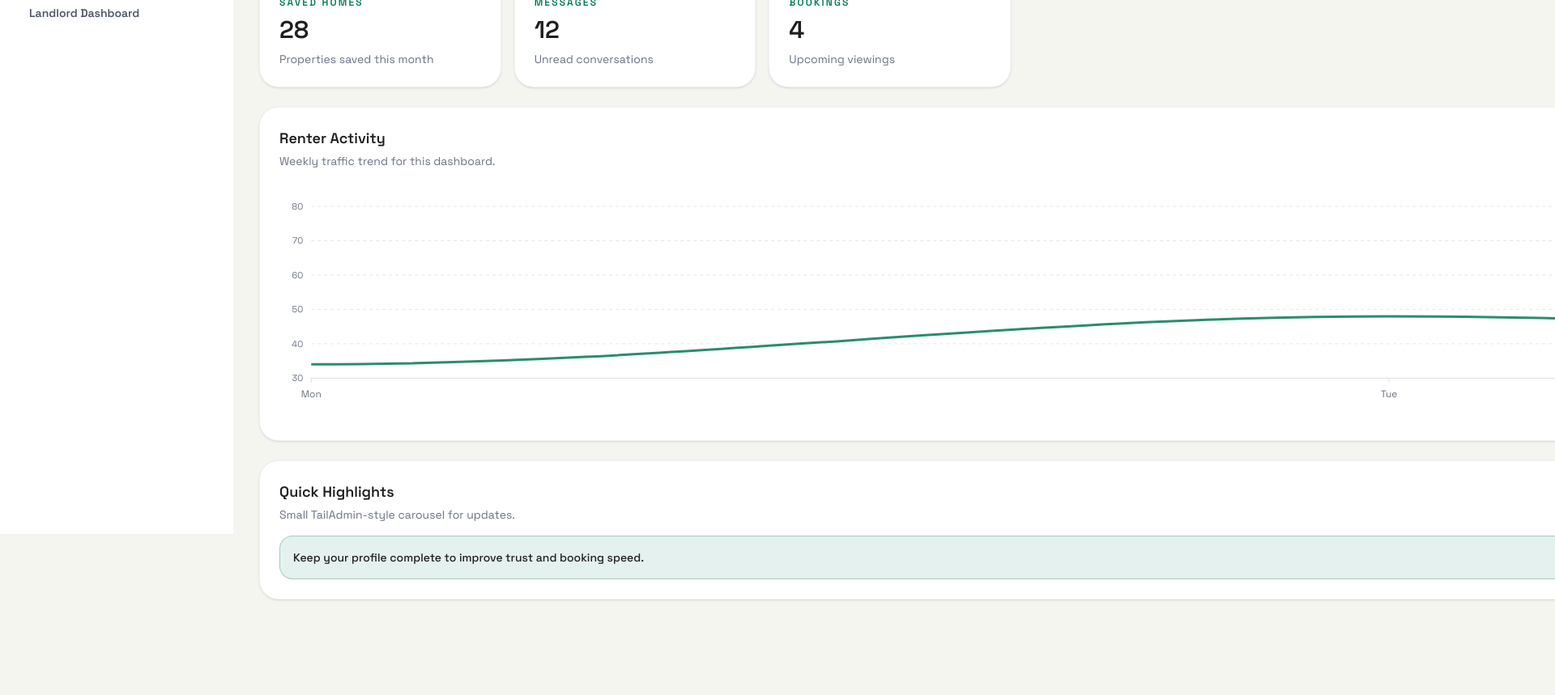
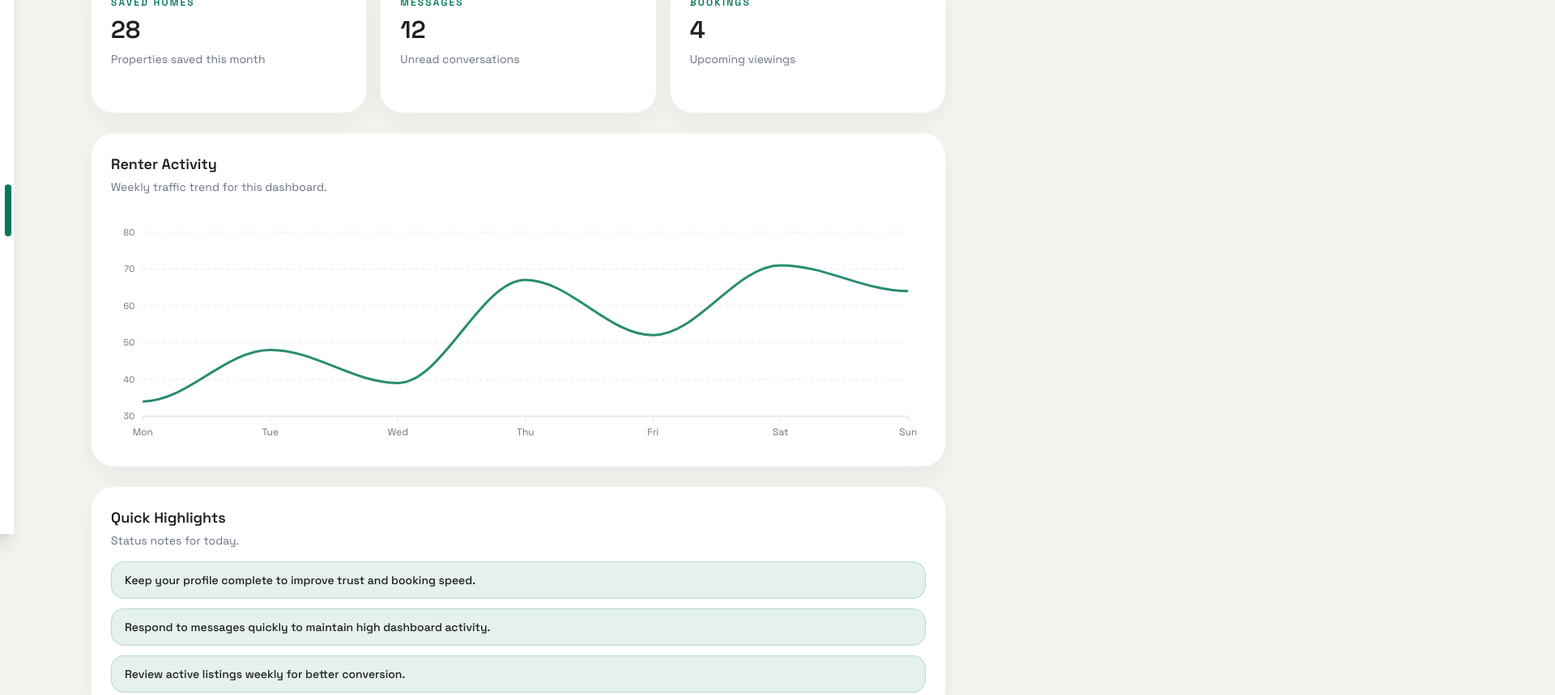
Before and after one commit to Sykurlaust/Group5, a React (Vite) app in the folder frontend/: page /dashboard/renter in a window 1280 px wide. Shown: the part 140-999 px from the top of the page at 81% size, 1920 px wide, since content can reach past the window. Before the commit the page ends 913 px from the top, so only its background shows below. Built offline with nearby package versions, Linux system fonts and the light colour scheme.

Commit message:
Polish dashboard layout and hover sidebar behavior

```diff
--- a/frontend/src/admin/components/AdminHeader.tsx
+++ b/frontend/src/admin/components/AdminHeader.tsx
@@ -7,7 +7,7 @@ const AdminHeader = () => {
 
   return (
     <header className="sticky top-0 z-20 bg-[#f5f5f0]/95 px-4 pb-4 pt-4 backdrop-blur md:px-8">
-      <div className="mx-auto max-w-[1200px] rounded-3xl border border-black/5 bg-white px-4 py-4 shadow-sm md:px-6">
+      <div className="mx-auto w-full max-w-[1120px] rounded-[28px] border border-black/5 bg-white px-4 py-4 shadow-[0_10px_30px_rgba(15,23,42,0.06)] md:px-6">
         <div className="flex flex-col gap-4 md:flex-row md:items-center md:justify-between">
           <div className="flex items-center gap-3">
             <button
--- a/frontend/src/admin/components/AdminHighlights.tsx
+++ b/frontend/src/admin/components/AdminHighlights.tsx
@@ -1,6 +1,4 @@
-import { Swiper, SwiperSlide } from "swiper/react"
-
-const slides = [
+const highlights = [
   "Keep your profile complete to improve trust and booking speed.",
   "Respond to messages quickly to maintain high dashboard activity.",
   "Review active listings weekly for better conversion.",
@@ -8,19 +6,20 @@ const slides = [
 
 const AdminHighlights = () => {
   return (
-    <section className="rounded-3xl border border-black/5 bg-white p-6 shadow-sm">
+    <section className="rounded-[28px] border border-black/5 bg-white p-6 shadow-[0_10px_30px_rgba(15,23,42,0.06)]">
       <h2 className="text-lg font-semibold text-[#1f1f1f]">Quick Highlights</h2>
-      <p className="mt-1 text-sm text-gray-500">Small TailAdmin-style carousel for updates.</p>
+      <p className="mt-1 text-sm text-gray-500">Status notes for today.</p>
 
-      <Swiper className="mt-4" slidesPerView={1} spaceBetween={12}>
-        {slides.map((slide) => (
-          <SwiperSlide key={slide}>
-            <div className="rounded-2xl border border-[#047857]/30 bg-[#047857]/10 p-4 text-sm font-medium text-[#1f1f1f]">
-              {slide}
-            </div>
-          </SwiperSlide>
+      <ul className="mt-4 space-y-3">
+        {highlights.map((highlight) => (
+          <li
+            className="rounded-2xl border border-[#047857]/20 bg-[#047857]/10 px-4 py-3 text-sm font-medium text-[#1f1f1f]"
+            key={highlight}
+          >
+            {highlight}
+          </li>
         ))}
-      </Swiper>
+      </ul>
     </section>
   )
 }
--- a/frontend/src/admin/components/AdminSidebar.tsx
+++ b/frontend/src/admin/components/AdminSidebar.tsx
@@ -8,14 +8,21 @@ const navItems = [
 ]
 
 const sidebarBase =
-  "fixed inset-y-0 left-0 z-40 w-72 bg-white p-5 shadow-xl shadow-black/5 transition-transform duration-300 lg:translate-x-0 lg:shadow-none"
+  "fixed inset-y-0 left-0 z-40 w-72 border-r border-black/5 bg-white/95 p-5 shadow-xl shadow-black/10 backdrop-blur transition-transform duration-500 ease-in-out"
 
 const AdminSidebar = () => {
   const { closeSidebar, isSidebarOpen } = useAdminSidebar()
 
   return (
     <>
-      <aside className={cn(sidebarBase, isSidebarOpen ? "translate-x-0" : "-translate-x-full")}>
+      <aside
+        className={cn(
+          sidebarBase,
+          isSidebarOpen ? "translate-x-0" : "-translate-x-full lg:-translate-x-[calc(100%-18px)]",
+          "lg:hover:translate-x-0",
+        )}
+      >
+        <div className="absolute right-[3px] top-1/2 hidden h-16 w-2 -translate-y-1/2 rounded-full bg-[#047857] shadow-sm lg:block" />
         <div className="flex items-center justify-between pb-6">
           <div>
             <p className="text-xs font-semibold uppercase tracking-[0.2em] text-[#047857]">Admin</p>
--- a/frontend/src/admin/components/AdminStatCard.tsx
+++ b/frontend/src/admin/components/AdminStatCard.tsx
@@ -6,7 +6,7 @@ type AdminStatCardProps = {
 
 const AdminStatCard = ({ helper, label, value }: AdminStatCardProps) => {
   return (
-    <article className="rounded-3xl border border-black/5 bg-white p-6 shadow-sm">
+    <article className="h-full min-h-[170px] rounded-[28px] border border-black/5 bg-white p-6 shadow-[0_10px_30px_rgba(15,23,42,0.06)]">
       <p className="text-xs font-semibold uppercase tracking-[0.18em] text-[#047857]">{label}</p>
       <p className="mt-2 text-3xl font-semibold text-[#1f1f1f]">{value}</p>
       <p className="mt-2 text-sm text-gray-500">{helper}</p>
--- a/frontend/src/admin/components/AdminTrafficChart.tsx
+++ b/frontend/src/admin/components/AdminTrafficChart.tsx
@@ -39,11 +39,11 @@ const series = [
 
 const AdminTrafficChart = ({ title }: AdminTrafficChartProps) => {
   return (
-    <section className="rounded-3xl border border-black/5 bg-white p-6 shadow-sm">
+    <section className="flex h-[413px] w-full flex-col overflow-hidden rounded-[28px] border border-black/5 bg-white p-6 shadow-[0_10px_30px_rgba(15,23,42,0.06)]">
       <h2 className="text-lg font-semibold text-[#1f1f1f]">{title}</h2>
       <p className="mt-1 text-sm text-gray-500">Weekly traffic trend for this dashboard.</p>
-      <div className="mt-4">
-        <ReactApexChart height={280} options={options} series={series} type="line" />
+      <div className="mt-4 min-h-0 flex-1">
+        <ReactApexChart height="100%" options={options} series={series} type="line" />
       </div>
     </section>
   )
--- a/frontend/src/admin/layout/AppLayout.tsx
+++ b/frontend/src/admin/layout/AppLayout.tsx
@@ -6,11 +6,11 @@ import { AdminSidebarProvider } from "../context/AdminSidebarContext"
 const AppLayout = () => {
   return (
     <AdminSidebarProvider>
-      <div className="min-h-screen bg-[#f5f5f0]">
+      <div className="min-h-screen overflow-x-hidden bg-[#f5f5f0]">
         <AdminSidebar />
-        <div className="lg:pl-72">
+        <div>
           <AdminHeader />
-          <main className="mx-auto max-w-[1200px] px-4 pb-8 md:px-8">
+          <main className="mx-auto w-full max-w-[1120px] px-4 pb-8 md:px-8">
             <Outlet />
           </main>
         </div>
--- a/frontend/src/admin/pages/LandlordDashboard.tsx
+++ b/frontend/src/admin/pages/LandlordDashboard.tsx
@@ -10,14 +10,14 @@ const LandlordDashboard = () => {
         <title>Landlord Dashboard | GC-Renting</title>
       </Helmet>
 
-      <div className="space-y-6">
-        <div className="grid gap-4 md:grid-cols-3">
+      <div className="w-full space-y-6">
+        <div className="grid w-full items-stretch gap-4 md:grid-cols-3">
           <AdminStatCard helper="Active property listings" label="Listings" value="9" />
           <AdminStatCard helper="New renter inquiries" label="Leads" value="17" />
           <AdminStatCard helper="Pending verification items" label="Tasks" value="6" />
         </div>
 
-        <div className="grid gap-6 xl:grid-cols-[2fr,1fr]">
+        <div className="grid w-full gap-6">
           <AdminTrafficChart title="Landlord Listing Traffic" />
           <AdminHighlights />
         </div>
--- a/frontend/src/admin/pages/RenterDashboard.tsx
+++ b/frontend/src/admin/pages/RenterDashboard.tsx
@@ -10,14 +10,14 @@ const RenterDashboard = () => {
         <title>Renter Dashboard | GC-Renting</title>
       </Helmet>
 
-      <div className="space-y-6">
-        <div className="grid gap-4 md:grid-cols-3">
+      <div className="w-full space-y-6">
+        <div className="grid w-full items-stretch gap-4 md:grid-cols-3">
           <AdminStatCard helper="Properties saved this month" label="Saved Homes" value="28" />
           <AdminStatCard helper="Unread conversations" label="Messages" value="12" />
           <AdminStatCard helper="Upcoming viewings" label="Bookings" value="4" />
         </div>
 
-        <div className="grid gap-6 xl:grid-cols-[2fr,1fr]">
+        <div className="grid w-full gap-6">
           <AdminTrafficChart title="Renter Activity" />
           <AdminHighlights />
         </div>
```
